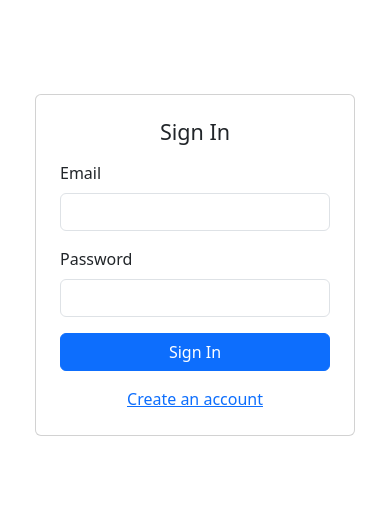
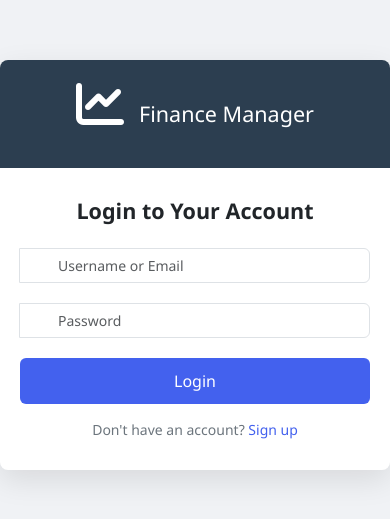
Before and after one commit to mrperfect2641/personal-assistance, a plain HTML site: page login.html in a window 390 px wide. Shown: the part 157-676 px from the top of the page. Drawn offline with nearby package versions, Linux system fonts and the light colour scheme.

Commit message:
login fix

```diff
--- a/login.html
+++ b/login.html
@@ -1,28 +1,166 @@
 <!DOCTYPE html>
 <html lang="en">
 <head>
-  <meta charset="UTF-8">
-  <meta name="viewport" content="width=device-width,initial-scale=1">
-  <title>Finance Manager – Login</title>
+  <meta charset="UTF-8" />
+  <meta name="viewport" content="width=device-width, initial-scale=1" />
+  <title>Login – Finance Manager</title>
   <link href="https://cdn.jsdelivr.net/npm/bootstrap@5.3.0/dist/css/bootstrap.min.css" rel="stylesheet">
+  <link href="https://cdnjs.cloudflare.com/ajax/libs/font-awesome/6.4.0/css/all.min.css" rel="stylesheet" />
+  <style>
+    body {
+      margin: 0;
+      padding: 0;
+      background: #f0f2f5;
+      font-family: 'Segoe UI', sans-serif;
+      height: 100vh;
+      display: flex;
+      align-items: center;
+      justify-content: center;
+    }
+
+    .login-container {
+      display: flex;
+      max-width: 900px;
+      width: 100%;
+      background: #fff;
+      border-radius: 8px;
+      box-shadow: 0 10px 30px rgba(0, 0, 0, 0.1);
+      overflow: hidden;
+    }
+
+    .icon-side {
+      width: 400px;
+      background: #2c3e50;
+      color: #fff;
+      display: flex;
+      flex-direction: column;
+      align-items: center;
+      justify-content: center;
+      padding: 40px 20px;
+    }
+
+    .icon-side i {
+      font-size: 3rem;
+      margin-bottom: 20px;
+    }
+
+    .icon-side h4 {
+      font-weight: 500;
+      text-align: center;
+    }
+
+    .form-side {
+      flex: 1;
+      padding: 40px 30px;
+    }
+
+    .form-side h4 {
+      font-weight: 600;
+      margin-bottom: 25px;
+      text-align: center;
+    }
+
+    .input-group {
+      position: relative;
+      margin-bottom: 20px;
+    }
+
+    .form-icon {
+      position: absolute;
+      left: 12px;
+      top: 50%;
+      transform: translateY(-50%);
+      color: #6c757d;
+    }
+
+    .form-control {
+      padding-left: 38px;
+      border-radius: 6px;
+      font-size: 14px;
+    }
+
+    .form-control:focus {
+      box-shadow: 0 0 0 2px rgba(67, 97, 238, 0.2);
+      border-color: #4361ee;
+    }
+
+    .btn-login {
+      background-color: #4361ee;
+      color: #fff;
+      font-weight: 500;
+      border-radius: 6px;
+      width: 100%;
+      padding: 10px;
+    }
+
+    .btn-login:hover {
+      background-color: #364fc7;
+    }
+
+    .link {
+      text-align: center;
+      margin-top: 15px;
+      font-size: 14px;
+      color: #6c757d;
+    }
+
+    .link a {
+      color: #4361ee;
+      font-weight: 500;
+      text-decoration: none;
+    }
+
+    @media (max-width: 768px) {
+      .login-container {
+        flex-direction: column;
+      }
+
+      .icon-side {
+        width: 100%;
+        padding: 20px;
+        flex-direction: row;
+        justify-content: center;
+        gap: 15px;
+      }
+
+      .icon-side h4 {
+        margin-bottom: 0;
+      }
+
+      .form-side {
+        padding: 30px 20px;
+      }
+    }
+  </style>
 </head>
-<body class="d-flex align-items-center justify-content-center vh-100">
-  <div class="card p-4" style="width: 320px;">
-    <h4 class="mb-3 text-center">Sign In</h4>
-    <form id="loginForm">
-      <div class="mb-3">
-        <label for="email" class="form-label">Email</label>
-        <input type="email" id="email" class="form-control" required>
+<body>
+
+  <div class="login-container">
+    <div class="icon-side">
+      <i class="fas fa-chart-line"></i>
+      <h4>Finance Manager</h4>
+    </div>
+
+    <div class="form-side">
+      <h4>Login to Your Account</h4>
+      <form id="loginForm">
+        <div class="input-group">
+          <i class="fas fa-user form-icon"></i>
+          <input type="text" class="form-control" id="loginId" placeholder="Username or Email" required />
+        </div>
+
+        <div class="input-group">
+          <i class="fas fa-lock form-icon"></i>
+          <input type="password" class="form-control" id="password" placeholder="Password" required />
+        </div>
+
+        <button type="submit" class="btn btn-login">Login</button>
+      </form>
+
+      <div class="link">
+        Don't have an account? <a href="signup.html">Sign up</a>
       </div>
-      <div class="mb-3">
-        <label for="password" class="form-label">Password</label>
-        <input type="password" id="password" class="form-control" required>
-      </div>
-      <button class="btn btn-primary w-100" type="submit">Sign In</button>
-      <div class="text-center mt-3">
-        <a href="signup.html">Create an account</a>
-      </div>
-    </form>
+    </div>
   </div>
 
   <script src="https://cdn.jsdelivr.net/npm/@supabase/supabase-js"></script>
--- a/login.js
+++ b/login.js
@@ -1,25 +1,51 @@
-const SUPABASE_URL = 'https://teafrrntffzraoiuurie.supabase.co';
-const SUPABASE_KEY = 'eyJhbGciOiJIUzI1NiIsInR5cCI6IkpXVCJ9.eyJpc3MiOiJzdXBhYmFzZSIsInJlZiI6InRlYWZycm50ZmZ6cmFvaXV1cmllIiwicm9sZSI6ImFub24iLCJpYXQiOjE3NTM1OTMwMzgsImV4cCI6MjA2OTE2OTAzOH0.EZ7Lkxo_H1lZMMMH9OmjqKm3ALcIRripTzYrz7FosZs';
-// const supabase = supabase.createClient(SUPABASE_URL, SUPABASE_KEY);
-const supabaseClient = window.supabase.createClient(SUPABASE_URL, SUPABASE_KEY);
+document.addEventListener('DOMContentLoaded', function () {
+  const loginForm = document.getElementById('loginForm');
+  const loginIdInput = document.getElementById('loginId');
+  const passwordInput = document.getElementById('password');
 
-document.getElementById('loginForm').addEventListener('submit', async e => {
-  e.preventDefault();
-  const email = e.target.email.value;
-  const password = e.target.password.value;
-//   const { data, error } = await supabase.auth.signInWithPassword({ email, password });
-  const { data, error } = await supabaseClient.auth.signInWithPassword({ email, password });
-  if (error) {
-    alert('Login failed: ' + error.message);
-  } else {
-    window.location.href = 'index.html';
-  }
+  const supabase = window.supabase.createClient(
+    'https://teafrrntffzraoiuurie.supabase.co',
+    'eyJhbGciOiJIUzI1NiIsInR5cCI6IkpXVCJ9.eyJpc3MiOiJzdXBhYmFzZSIsInJlZiI6InRlYWZycm50ZmZ6cmFvaXV1cmllIiwicm9sZSI6ImFub24iLCJpYXQiOjE3NTM1OTMwMzgsImV4cCI6MjA2OTE2OTAzOH0.EZ7Lkxo_H1lZMMMH9OmjqKm3ALcIRripTzYrz7FosZs'
+  );
+
+  loginForm.addEventListener('submit', async function (e) {
+    e.preventDefault();
+
+    const loginId = loginIdInput.value.trim().toLowerCase();
+    const password = passwordInput.value;
+
+    let emailToLogin = loginId;
+
+    // Check if input is NOT an email → treat as username
+    const isEmail = /^[^\s@]+@[^\s@]+\.[^\s@]+$/.test(loginId);
+
+    if (!isEmail) {
+      // Lookup email from profiles table using username
+      const { data: profile, error } = await supabase
+        .from('profiles')
+        .select('email')
+        .eq('username', loginId)
+        .maybeSingle();
+
+      if (error || !profile) {
+        alert('Username not found. Please check and try again.');
+        return;
+      }
+
+      emailToLogin = profile.email;
+    }
+
+    // Now login using email + password
+    const { data, error } = await supabase.auth.signInWithPassword({
+      email: emailToLogin,
+      password
+    });
+
+    if (error) {
+      alert('Login failed: Invalid email or password.');
+    } else {
+      alert('Login successful!');
+      window.location.href = 'index.html'; // or your dashboard/home page
+    }
+  });
 });
-
-// Optional: switch to a sign-up form
-
--// Optional: switch to a sign-up form
-document.getElementById('goSignUp').addEventListener('click', e => {
-  e.preventDefault();
-  // you could swap to a sign-up HTML or call supabase.auth.signUp()
-});
```
